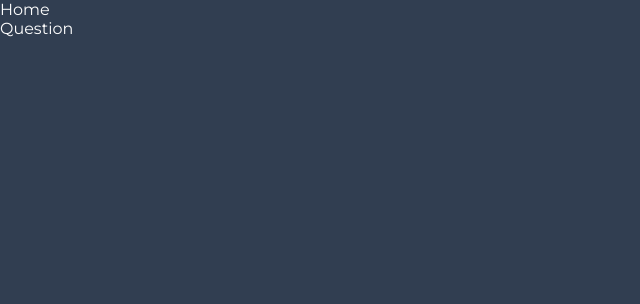
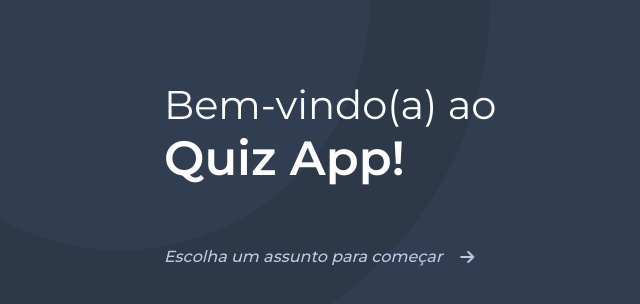
Before and after one commit to filipealvess/quiz-app, a React (Vite) app: page / in a window 1280 px wide. Shown: the top 304 px of the page, without its empty margins (0-640 px from the left). Built offline with nearby package versions, Linux system fonts and the light colour scheme.

Commit message:
Add welcome component

```diff
--- /dev/null
+++ b/src/components/HomePage/Welcome/index.tsx
@@ -0,0 +1,28 @@
+import styles from './styles.module.css';
+import arrowRight from '../../../assets/icons/arrow-right.svg';
+
+function Welcome() {
+    return (
+        <section>
+            <header className={styles.header}>
+                <p>
+                    Bem-vindo(a) ao
+                </p>
+
+                <strong>
+                    Quiz App!
+                </strong>
+            </header>
+
+            <p className={styles.description}>
+                <span>
+                    Escolha um assunto para começar
+                </span>
+
+                <img src={arrowRight} alt="Seta para a direita" />
+            </p>
+        </section>
+    );
+}
+
+export default Welcome;
--- /dev/null
+++ b/src/components/HomePage/Welcome/styles.module.css
@@ -0,0 +1,38 @@
+.header {
+    margin-bottom: 60px;
+}
+
+.header p {
+    font-size: 40px;
+}
+
+.header strong {
+    font-size: 48px;
+    font-weight: 600;
+}
+
+.description {
+    display: flex;
+    align-items: center;
+    gap: 16px;
+}
+
+.description img {
+    animation: move 0.75s ease-in infinite;
+}
+
+.description span {
+    font-style: italic;
+    font-weight: 500;
+    color: #BACAE3;
+}
+
+@keyframes move {
+    0%, 100% {
+        transform: translateX(0);
+    }
+
+    50% {
+        transform: translateX(5px);
+    }
+}
--- a/src/pages/Home/index.tsx
+++ b/src/pages/Home/index.tsx
@@ -1,13 +1,13 @@
-import { Link } from 'react-router-dom';
+import Welcome from '../../components/HomePage/Welcome';
+import styles from './styles.module.css';
 
 function Home() {
     return (
-        <>
-            <h1>Home</h1>
-            <Link to="/question">
-                Question
-            </Link>
-        </>
+        <div className={styles.container}>
+            <main className={styles.content}>
+                <Welcome />
+            </main>
+        </div>
     );
 }
 
--- /dev/null
+++ b/src/pages/Home/styles.module.css
@@ -0,0 +1,22 @@
+.container {
+    position: relative;
+}
+
+.container::before {
+    content: '';
+    position: absolute;
+    top: -450px;
+    left: -250px;
+    width: 500px;
+    height: 500px;
+    border: 120px solid #2D3949;
+    border-radius: 100%;
+    z-index: -1;
+}
+
+.content {
+    width: 100%;
+    max-width: 1000px;
+    margin: 80px auto 0;
+    padding: 0 24px;
+}
```
